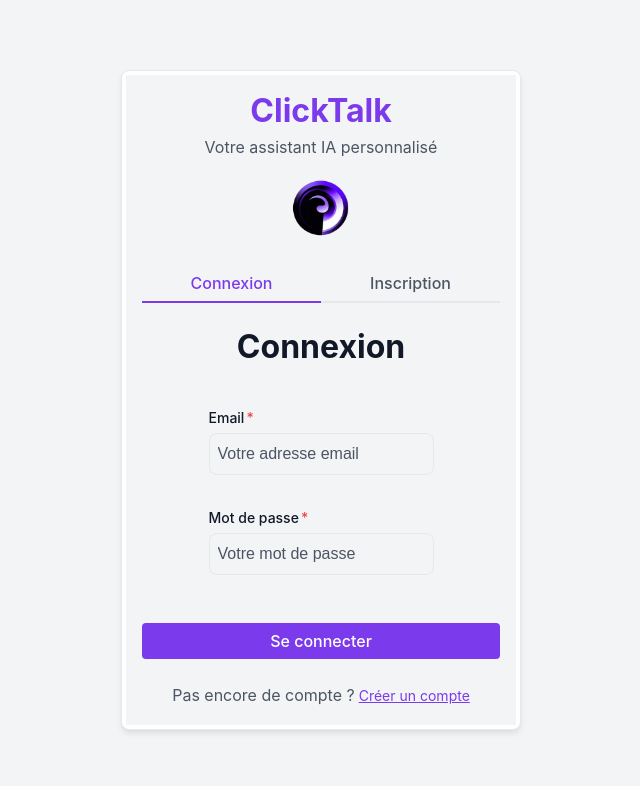
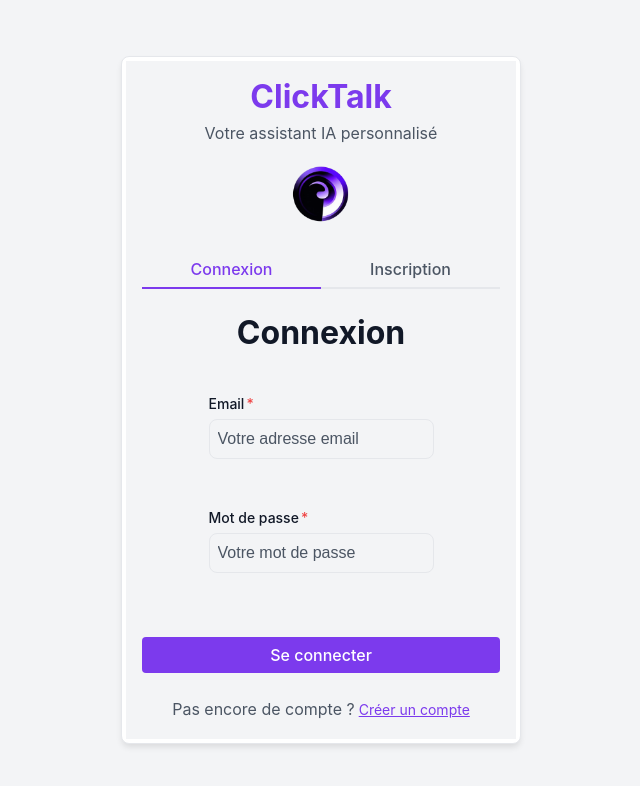
Before and after one commit to Clicktalk-group/ClickTalk-frontend, a React (Create React App) app: page /auth/login in a window 1280 px wide. Shown: the top 786 px of the page, without its empty margins (319-959 px from the left). Built offline with nearby package versions, Linux system fonts and the light colour scheme; no server answers.

Commit message:
fix: maintain consistent input field size with error messages
- Added fixed height to input fields
- Used box-sizing to include padding in dimensions
- Set absolute positioning for error messages
- Added consistent spacing to prevent layout shifts
- Improved form stability during validation

```diff
--- a/src/components/common/Input/Input.scss
+++ b/src/components/common/Input/Input.scss
@@ -4,6 +4,7 @@
 .input-wrapper {
   position: relative;
   width: 100%;
+  margin-bottom: $sp-md; // Ajout d'une marge inférieure constante pour l'espace des messages d'erreur
 
   .input-label {
     display: block;
@@ -21,9 +22,11 @@
 
   .input-container {
     position: relative;
+    min-height: 40px; // Hauteur minimale fixe pour le conteneur
 
     .input-field {
       width: 100%;
+      height: 40px; // Hauteur fixe pour tous les inputs
       padding: $sp-sm;
       border: 1px solid var(--border-color, $border-color);
       border-radius: $radius-md;
@@ -32,6 +35,7 @@
       font-size: $fs-md;
       line-height: 1.5;
       transition: all 0.2s ease;
+      box-sizing: border-box; // S'assurer que padding et border sont inclus dans la largeur/hauteur
 
       &.with-icon {
         padding-right: 2.5rem;
@@ -77,6 +81,8 @@
   .error-message {
     color: $danger-color;
     font-size: $fs-sm;
+    min-height: 1.5rem; // Hauteur minimale pour le message d'erreur
     margin-top: $sp-xs;
+    position: absolute; // Position absolue pour ne pas affecter la disposition
   }
 }
--- a/src/components/common/Input/Input.tsx
+++ b/src/components/common/Input/Input.tsx
@@ -1,3 +1,6 @@
+/* This code snippet is defining an interface named `InputProps` in TypeScript. Interfaces in
+TypeScript are used to define the structure of an object. In this case, `InputProps` is defining the
+expected properties and their types for an input component in a React application. */
 import React, { forwardRef, useMemo, useCallback } from 'react';
 import classNames from 'classnames';
 import { InputProps } from './Input.types';
```
